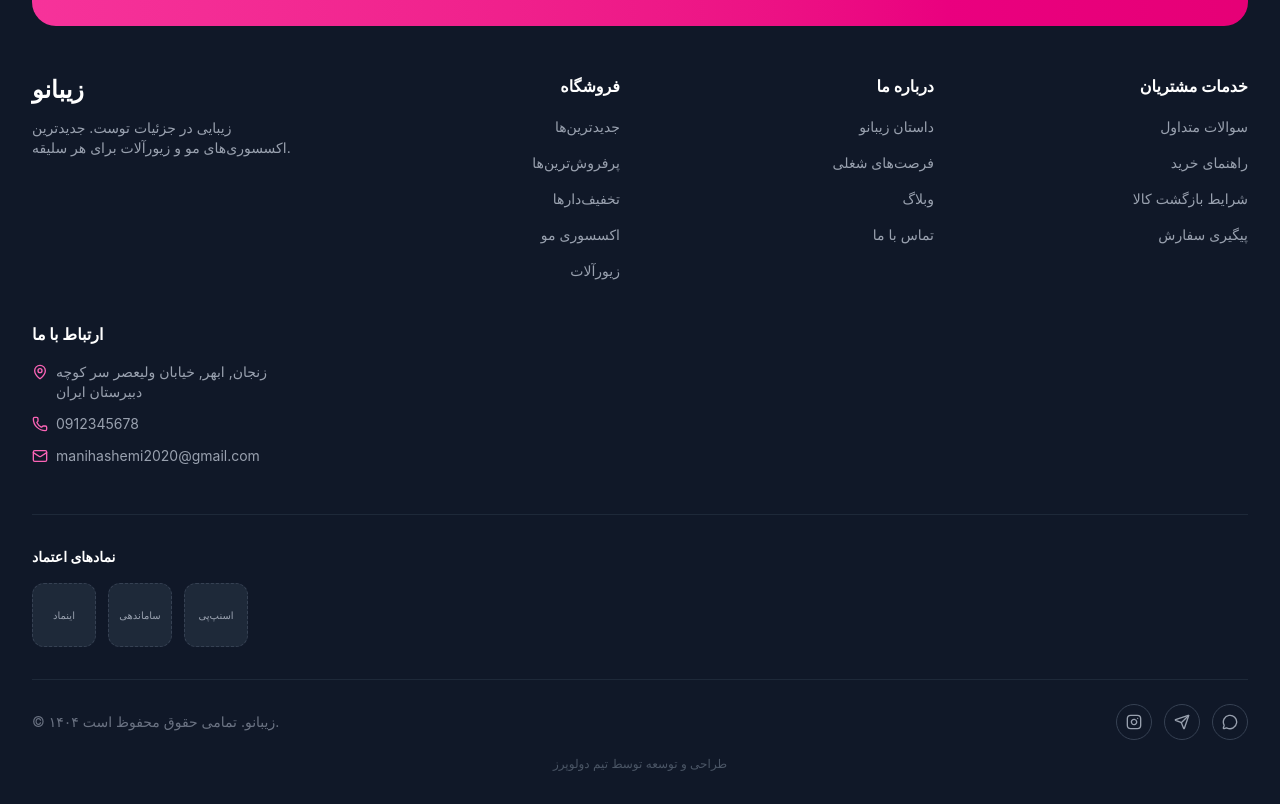
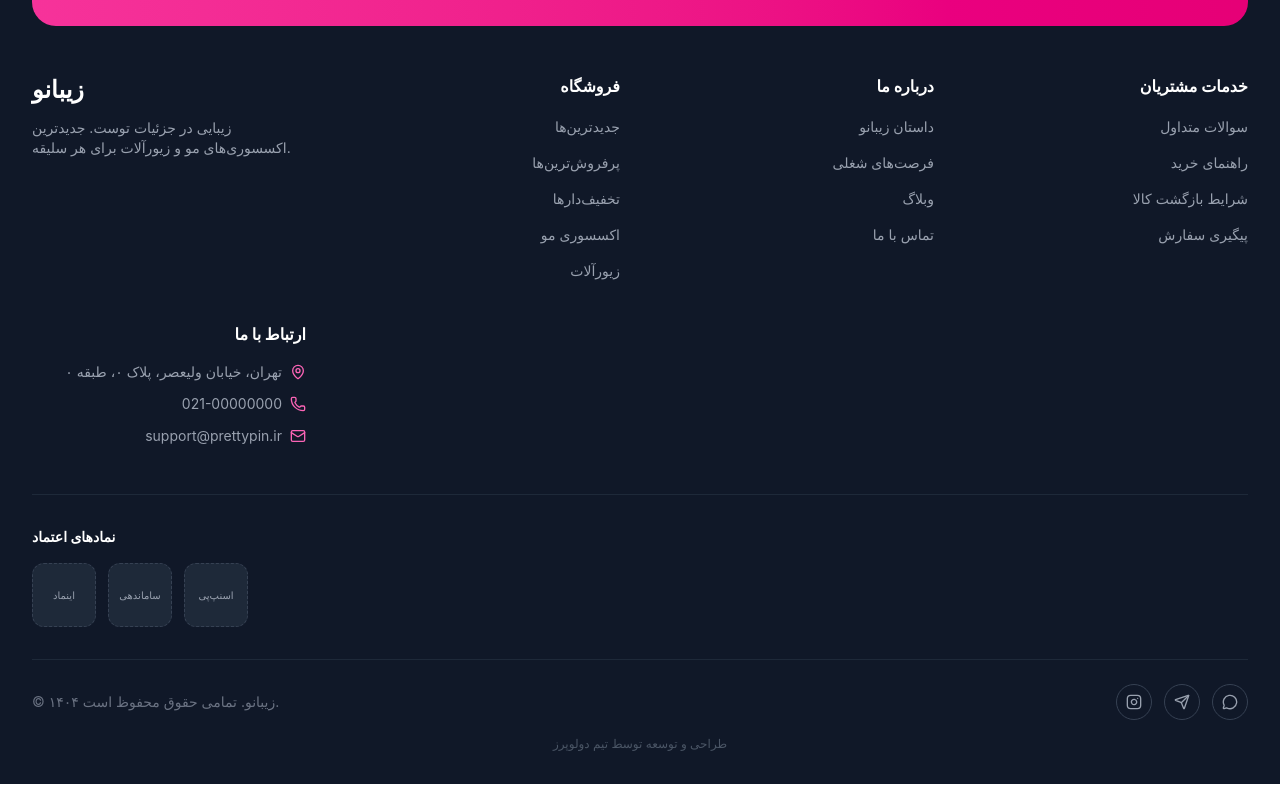
Before and after one commit to Amirreza-Hashemi/PrettyPin-Test, a React (Vite) app: page / in a window 1280 px wide. Shown: the part 3449-4253 px from the top of the page. Built offline with nearby package versions, Linux system fonts and the light colour scheme.

Commit message:
Update FooterAddress.jsx

```diff
--- a/src/components/footer/FooterAddress.jsx
+++ b/src/components/footer/FooterAddress.jsx
@@ -2,20 +2,20 @@ import { MapPin, Phone, Mail } from "lucide-react";
 
 const FooterAddress = () => {
   return (
-        <div>
+    <div dir="rtl" className="text-right">
       <h4 className="text-sm font-bold text-white sm:text-base">ارتباط با ما</h4>
       <div className="mt-4 flex flex-col gap-3 text-sm text-gray-400">
         <div className="flex items-start gap-2">
           <MapPin size={16} className="mt-0.5 shrink-0 text-pink-400" />
-                    <span>زنجان, ابهر, خیابان ولیعصر سر کوچه دبیرستان ایران</span>
+          <span>تهران، خیابان ولیعصر، پلاک ۰، طبقه ۰</span>
         </div>
         <div className="flex items-center gap-2">
           <Phone size={16} className="shrink-0 text-pink-400" />
-                    <span dir="ltr">0912345678</span>
+          <span dir="ltr">021-00000000</span>
         </div>
         <div className="flex items-center gap-2">
           <Mail size={16} className="shrink-0 text-pink-400" />
-                    <span dir="ltr">manihashemi2020@gmail.com</span>
+          <span dir="ltr">support@prettypin.ir</span>
         </div>
       </div>
     </div>
```
Lines whose indentation alone changed are shown as unchanged.
